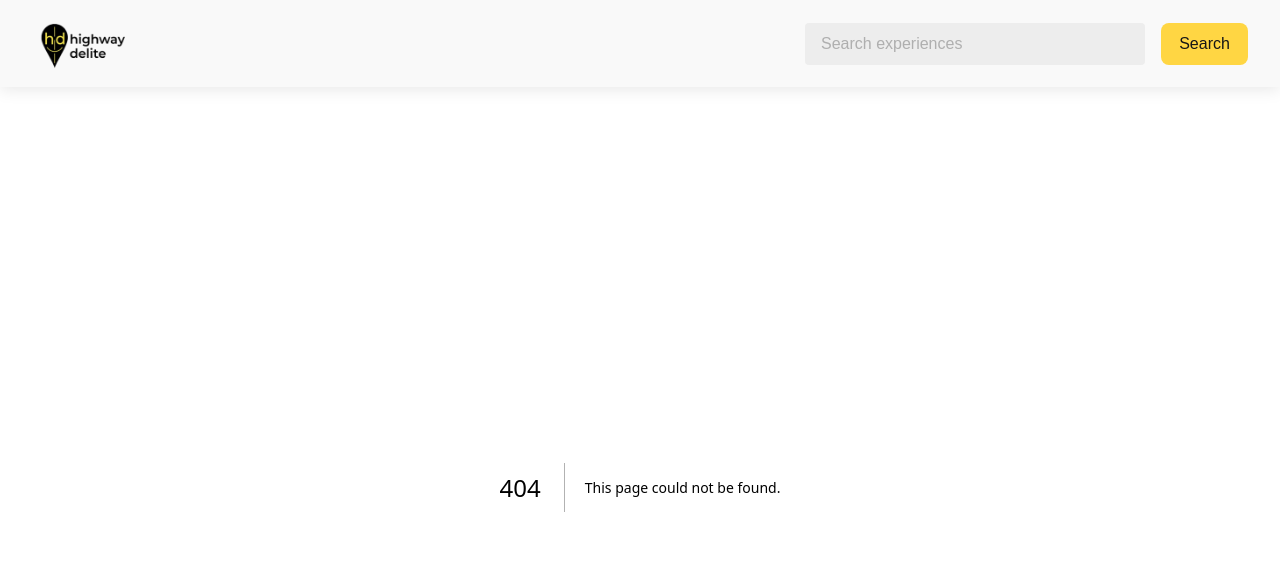
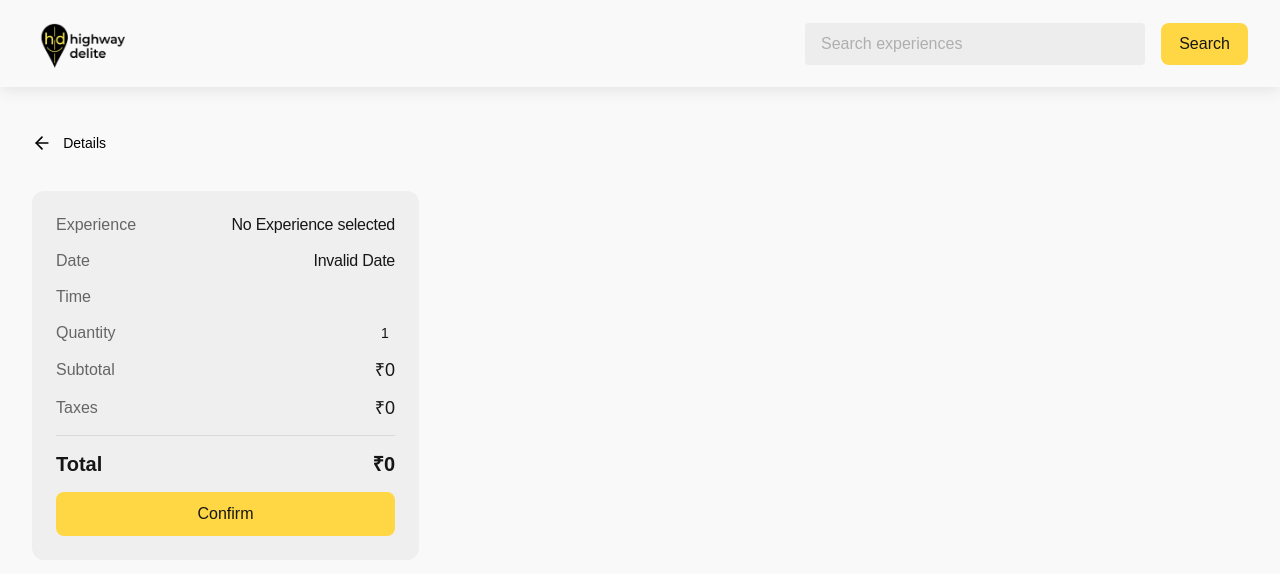
Before and after one commit to Mohfazam/BookIt, a Next.js app in the folder frontend/: page /experience/1/checkout in a window 1280 px wide. Before the commit this address had no page. Shown: the top 574 px of the page. Built offline with nearby package versions, Linux system fonts and the light colour scheme.

Commit message:
Checkout

```diff
--- a/frontend/src/Components/Card.tsx
+++ b/frontend/src/Components/Card.tsx
@@ -36,7 +36,7 @@ const Card = ({ id, title, desc, location, imageURL, price }: CardProps) => {
             </div>
             <Link href={`/experience/${id}`}>
               <button className="w-[99px] h-[30px] px-[8px] py-[6px] rounded-[4px] bg-[#FFD643] hover:bg-[#ffc107] transition-colors">
-                <span className="block text-[#161616] text-[12px] leading-[18px]">View Details</span>
+                <span className="block text-[#161616] text-[12px] leading-[18px] hover:cursor-pointer">View Details</span>
               </button>
             </Link>
           </div>
--- /dev/null
+++ b/frontend/src/app/experience/[id]/checkout/page.tsx
@@ -0,0 +1,153 @@
+"use client";
+
+import { ArrowLeft, Minus, Plus } from "lucide-react";
+import { useEffect, useState } from "react";
+import { useRouter } from "next/navigation";
+
+export default function CheckoutPage() {
+  const [experience, setExperience] = useState<any>(null);
+  const [quantity, setQuantity] = useState(1);
+  const router = useRouter();
+
+
+  useEffect(() => {
+    const storedData = localStorage.getItem("bookingData");
+    console.log(storedData);
+    if (storedData) {
+      setExperience(JSON.parse(storedData));
+    }
+  }, []);
+
+
+  const handleQuantityChange = (change: number) => {
+    const newQuantity = quantity + change;
+    if (newQuantity >= 1) {
+      setQuantity(newQuantity);
+    }
+  };
+
+const title = experience?.experience || "No Experience selected";
+const date = experience?.selectedDate;
+const time = experience?.selectedTime;
+const subtotal = experience?.subtotal || 0;
+const taxes = experience?.taxes || 0;
+const total = experience?.totalPrice || 0;
+const price = subtotal / (experience?.quantity || 1);
+
+
+
+  const handleConfirm = () => {
+    console.log("Booking confirmed:", { experience, quantity, total });
+
+    router.push("/confirmation");
+  };
+
+  return (
+    <div className="max-w-7xl mx-auto px-4 py-8 sm:px-6 lg:px-8">
+      <div className="space-y-4 sm:space-y-6 mb-4">
+        {/* Back Button */}
+        <div className="flex w-[74px] h-[20px] text-[#000000] justify-between items-center hover:cursor-pointer py-6">
+          <button
+            onClick={() => router.back()}
+            className="flex justify-between items-center w-[74px] h-[20px]"
+          >
+            <ArrowLeft size={20} />
+            <span className="block text-[14px] leading-[18px]">Details</span>
+          </button>
+        </div>
+
+        {/* Checkout Card */}
+        <div className="flex flex-col lg:flex-row gap-4 lg:gap-8">
+          <div className="w-full lg:w-[387px] px-[24px] py-[24px] rounded-[12px] bg-[#EFEFEF] flex flex-col gap-4">
+
+            <div className="w-full flex justify-between items-center">
+              <span className="block text-[16px] leading-[20px] text-[#656565] font-normal">
+                Experience
+              </span>
+              <span className="text-[16px] leading-[20px] text-[#161616] -tracking-[0.25px] text-right">
+                {title}
+              </span>
+            </div>
+
+
+          <div className="w-full flex justify-between items-center">
+              <span className="block text-[16px] leading-[20px] text-[#656565] font-normal">
+                Date
+              </span>
+              <span className="text-[16px] leading-[20px] text-[#161616] -tracking-[0.25px] text-right">
+                <p>{new Date(date).toLocaleDateString('en-GB').replace(/\//g, '-')}</p>
+              </span>
+            </div>
+
+            <div className="w-full flex justify-between items-center">
+              <span className="block text-[16px] leading-[20px] text-[#656565] font-normal">
+                Time
+              </span>
+              <span className="text-[16px] leading-[20px] text-[#161616] -tracking-[0.25px] text-right">
+                <p>{time}</p>
+              </span>
+            </div>
+
+            <div className="w-full flex justify-between items-center">
+              <span className="block text-[16px] leading-[20px] text-[#656565]">
+                Quantity
+              </span>
+              <div className="text-[18px] leading-[22px] text-[#161616] flex items-center gap-2">
+
+                <span className="block min-w-[20px] text-center text-[14px] leading-[14px]">
+                  {quantity}
+                </span>
+
+              </div>
+            </div>
+
+
+
+
+            <div className="w-full flex justify-between items-center">
+              <span className="block text-[16px] leading-[20px] text-[#656565]">
+                Subtotal
+              </span>
+              <span className="text-[18px] leading-[22px] text-[#161616] text-right">
+                ₹{subtotal}
+              </span>
+            </div>
+
+
+            <div className="w-full flex justify-between items-center">
+              <span className="block text-[16px] leading-[20px] text-[#656565]">
+                Taxes
+              </span>
+              <span className="text-[18px] leading-[22px] text-[#161616] text-right">
+                ₹{taxes}
+              </span>
+            </div>
+
+
+            <div className="w-full h-[1px] bg-[#D9D9D9]" />
+
+
+            <div className="w-full flex justify-between items-center">
+              <span className="block text-[20px] leading-[24px] font-bold text-[#161616]">
+                Total
+              </span>
+              <span className="text-[20px] leading-[24px] text-[#161616] font-bold text-right">
+                ₹{total}
+              </span>
+            </div>
+
+
+            <button
+              onClick={handleConfirm}
+              className="w-full h-[44px] rounded-[8px] bg-[#FFD643] hover:bg-[#ffc107] transition-colors flex items-center justify-center hover:cursor-pointer disabled:opacity-50 disabled:cursor-not-allowed"
+            >
+              <span className="font-normal text-[#161616] text-center">
+                Confirm
+              </span>
+            </button>
+          </div>
+        </div>
+      </div>
+    </div>
+  );
+}
--- a/frontend/src/app/experience/[id]/page.tsx
+++ b/frontend/src/app/experience/[id]/page.tsx
@@ -4,6 +4,8 @@ import { useState, useEffect } from 'react';
 import { useParams } from 'next/navigation';
 import { ArrowLeft, Minus, Plus } from "lucide-react";
 import Link from 'next/link';
+import { useRouter } from 'next/navigation';
+
 
 interface Slot {
     id: string;
@@ -24,6 +26,7 @@ interface ExperienceDetail {
 }
 
 interface BookingData {
+    experience: string;
     experienceId: string;
     slotId: string;
     quantity: number;
@@ -35,6 +38,8 @@ interface BookingData {
 }
 
 export default function ExperienceDetailPage() {
+    const router = useRouter();
+
     const params = useParams();
     const id = params.id as string;
 
@@ -59,6 +64,7 @@ export default function ExperienceDetailPage() {
             const totalPrice = subtotal + taxes;
 
             setBookingData({
+                experience: experience.title,
                 experienceId: experience.id,
                 slotId: selectedSlot.id,
                 quantity: quantity,
@@ -110,7 +116,11 @@ export default function ExperienceDetailPage() {
 
     const handleConfirm = () => {
         if (bookingData) {
-            console.log('Booking Data:', bookingData);
+            console.log('Booking Data:', JSON.stringify(bookingData));
+            if (typeof window !== "undefined") {
+                localStorage.setItem("bookingData", JSON.stringify(bookingData));
+                router.push(`/experience/${id}/checkout`);
+            }
         }
     };
 
@@ -268,12 +278,11 @@ export default function ExperienceDetailPage() {
                                             key={slot.id}
                                             onClick={() => handleSlotSelection(slot)}
                                             disabled={!slot.available}
-                                            className={`${
-                                                selectedSlot?.id === slot.id
+                                            className={`${selectedSlot?.id === slot.id
                                                     ? 'bg-[#FFD643] border-[#FFD643] text-[#161616]'
                                                     : slot.available
-                                                    ? 'border border-[#BDBDBD] text-[#161616] hover:border-[#FFD643] hover:cursor-pointer'
-                                                    : 'border border-[#E0E0E0] text-[#838383] bg-[#CCCCCC] cursor-not-allowed'
+                                                        ? 'border border-[#BDBDBD] text-[#161616] hover:border-[#FFD643] hover:cursor-pointer'
+                                                        : 'border border-[#E0E0E0] text-[#838383] bg-[#CCCCCC] cursor-not-allowed'
                                                 } min-w-[90px] sm:min-w-[100px] h-[34px] px-[10px] sm:px-[12px] py-[6px] rounded-[4px] text-[12px] sm:text-[14px] text-center transition-all flex items-center justify-center gap-1`}
                                         >
                                             <span>{slot.time}</span>
```
